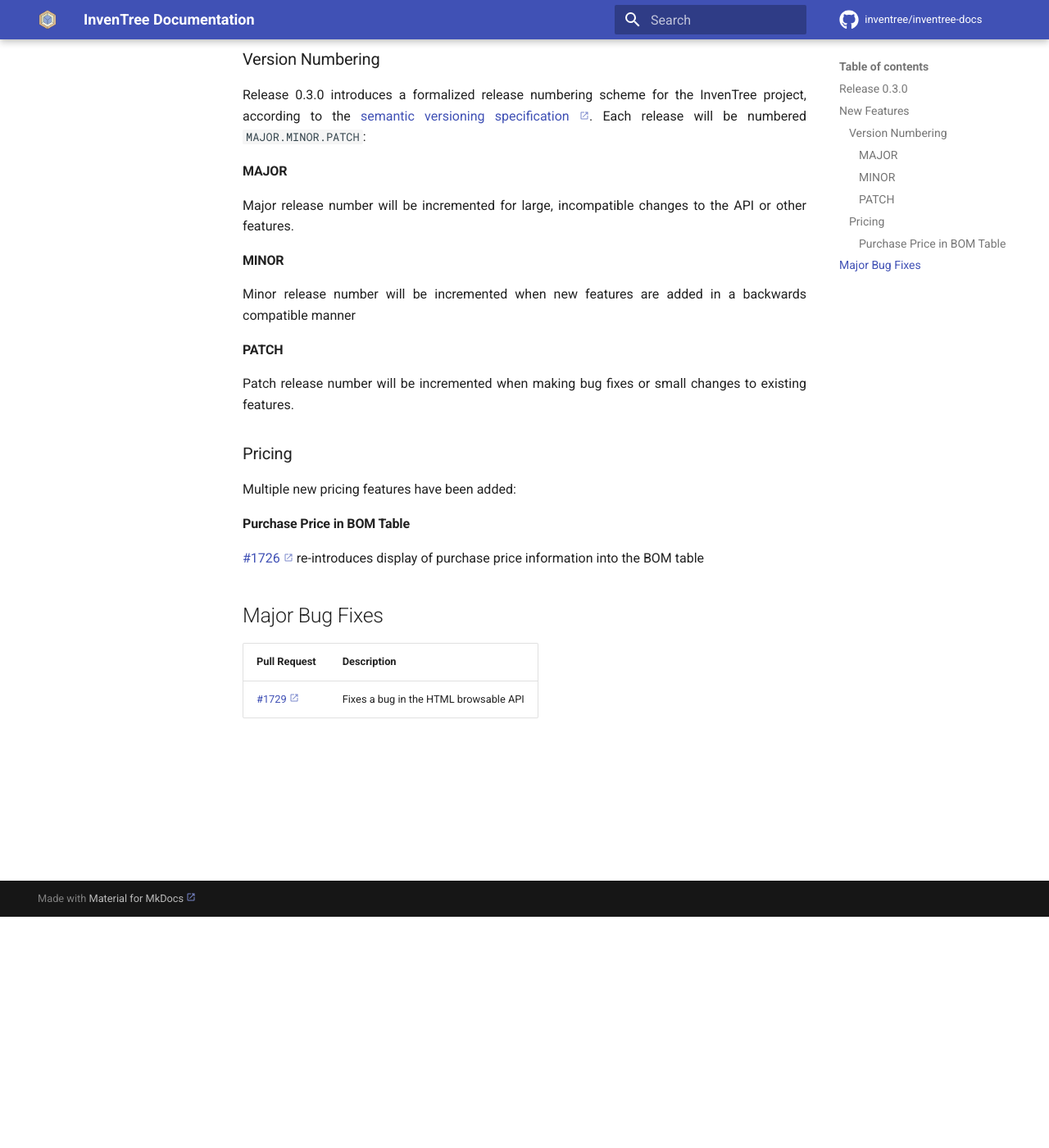
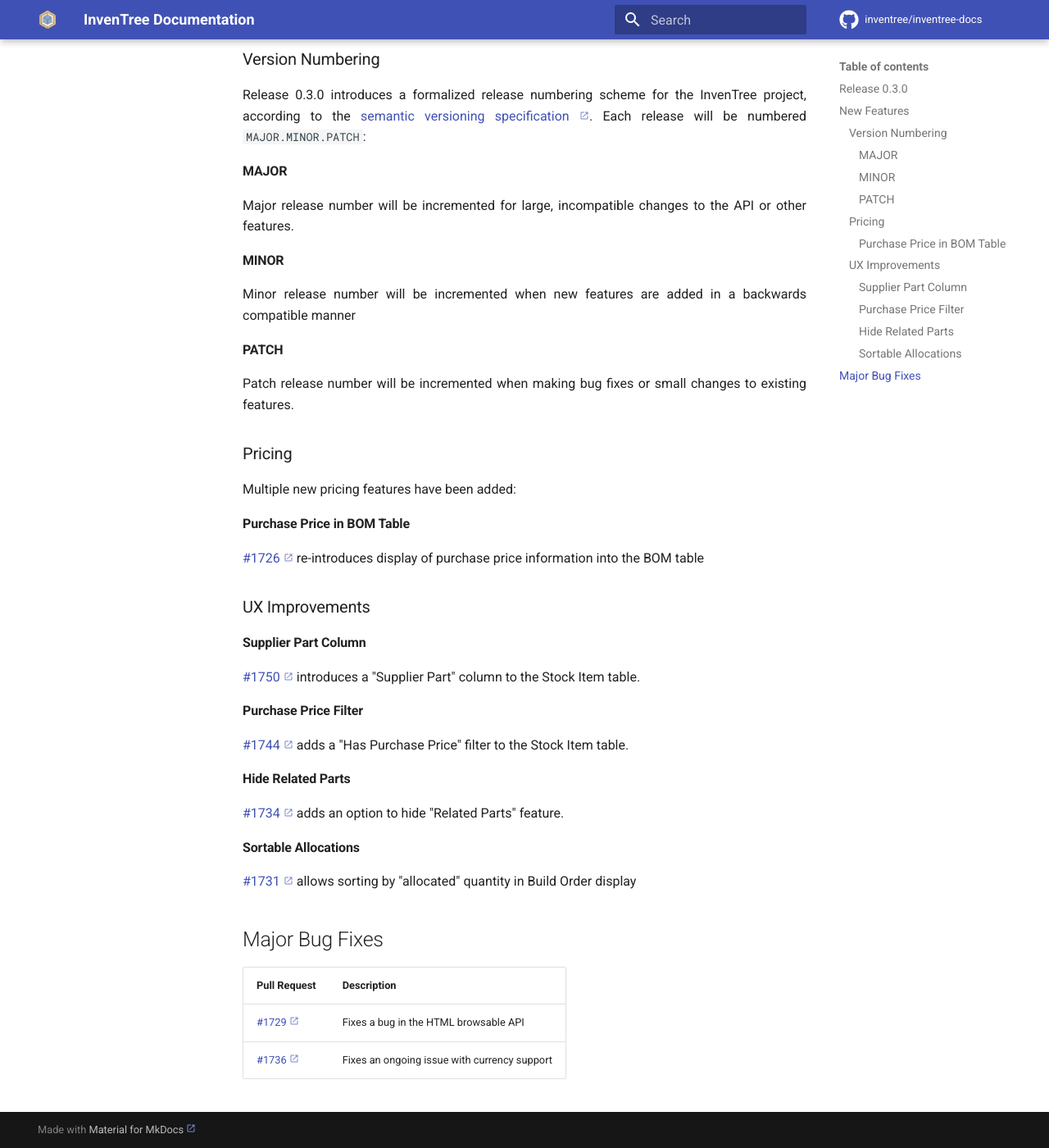
Before and after one commit to inventree/inventree-docs, an MkDocs documentation site: the page built from docs/releases/0.2.5.md, in a window 1280 px wide and 1400 px high, scrolled down 282 px. Shown: the whole window at 82% size. Built offline with MkDocs 1.6.1 and Material for MkDocs 9.7.7, drawn with Linux system fonts in a browser that asks for light colours; a script that is not in the unit is left out; comment, search, counter and statistics services are not loaded.

Commit message:
Update 0.2.5.md
- https://github.com/inventree/InvenTree/pull/1736
- https://github.com/inventree/InvenTree/pull/1750
- https://github.com/inventree/InvenTree/pull/1744
- https://github.com/inventree/InvenTree/pull/1731
- https://github.com/inventree/InvenTree/pull/1734

```diff
--- a/docs/releases/0.2.5.md
+++ b/docs/releases/0.2.5.md
@@ -32,8 +32,27 @@ Multiple new pricing features have been added:
 
 [#1726](https://github.com/inventree/InvenTree/pull/1726) re-introduces display of purchase price information into the BOM table
 
+### UX Improvements
+
+#### Supplier Part Column
+
+[#1750](https://github.com/inventree/InvenTree/pull/1750) introduces a "Supplier Part" column to the Stock Item table.
+
+#### Purchase Price Filter
+
+[#1744](https://github.com/inventree/InvenTree/pull/1744) adds a "Has Purchase Price" filter to the Stock Item table.
+
+#### Hide Related Parts
+
+[#1734](https://github.com/inventree/InvenTree/pull/1734) adds an option to hide "Related Parts" feature.
+
+#### Sortable Allocations
+
+[#1731](https://github.com/inventree/InvenTree/pull/1731) allows sorting by "allocated" quantity in Build Order display
+
 ## Major Bug Fixes
 
 | Pull Request | Description |
 | --- | --- |
 | [#1729](https://github.com/inventree/InvenTree/pull/1729) | Fixes a bug in the HTML browsable API |
+| [#1736](https://github.com/inventree/InvenTree/pull/1736) | Fixes an ongoing issue with currency support |
```
